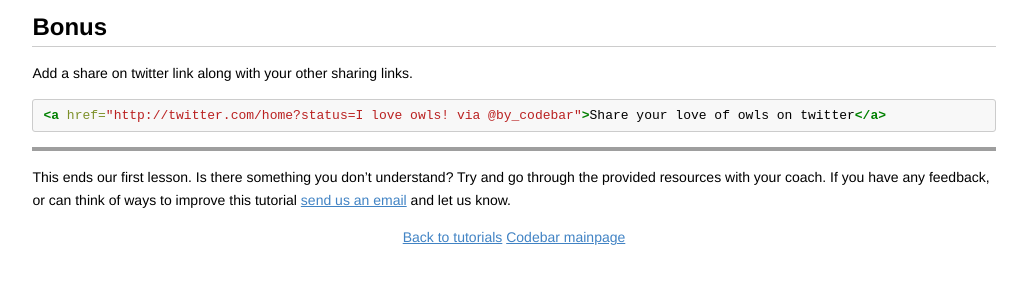
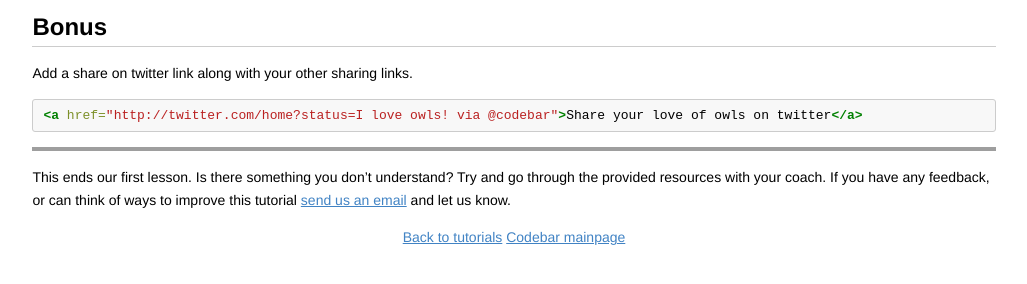
Before and after one commit to codebar/tutorials, a Jekyll site: the page built from html/lesson1/tutorial.md, in a window 1280 px wide and 900 px high, scrolled down 6145 px, cut to the strip 613-897 px from the top of the window. Shown: the whole strip, without its empty margins (126-1153 px from the left). Built offline with Jekyll 4.4.1, drawn with Linux system fonts in a browser that asks for light colours; Markdown is read by kramdown in place of the engine named in the settings; part of the change alters nothing that is shown; grey boxes are pictures that could not be loaded.

````diff
--- a/html/lesson1/tutorial.md
+++ b/html/lesson1/tutorial.md
@@ -358,7 +358,7 @@ The difference between links and mailto links, is the content defined in the **h
 Add a share on twitter link along with your other sharing links.
 
 ```html
-<a href="http://twitter.com/home?status=I love owls! via @by_codebar">Share your love of owls on twitter</a>
+<a href="http://twitter.com/home?status=I love owls! via @codebar">Share your love of owls on twitter</a>
 ```
 
 ---
````
